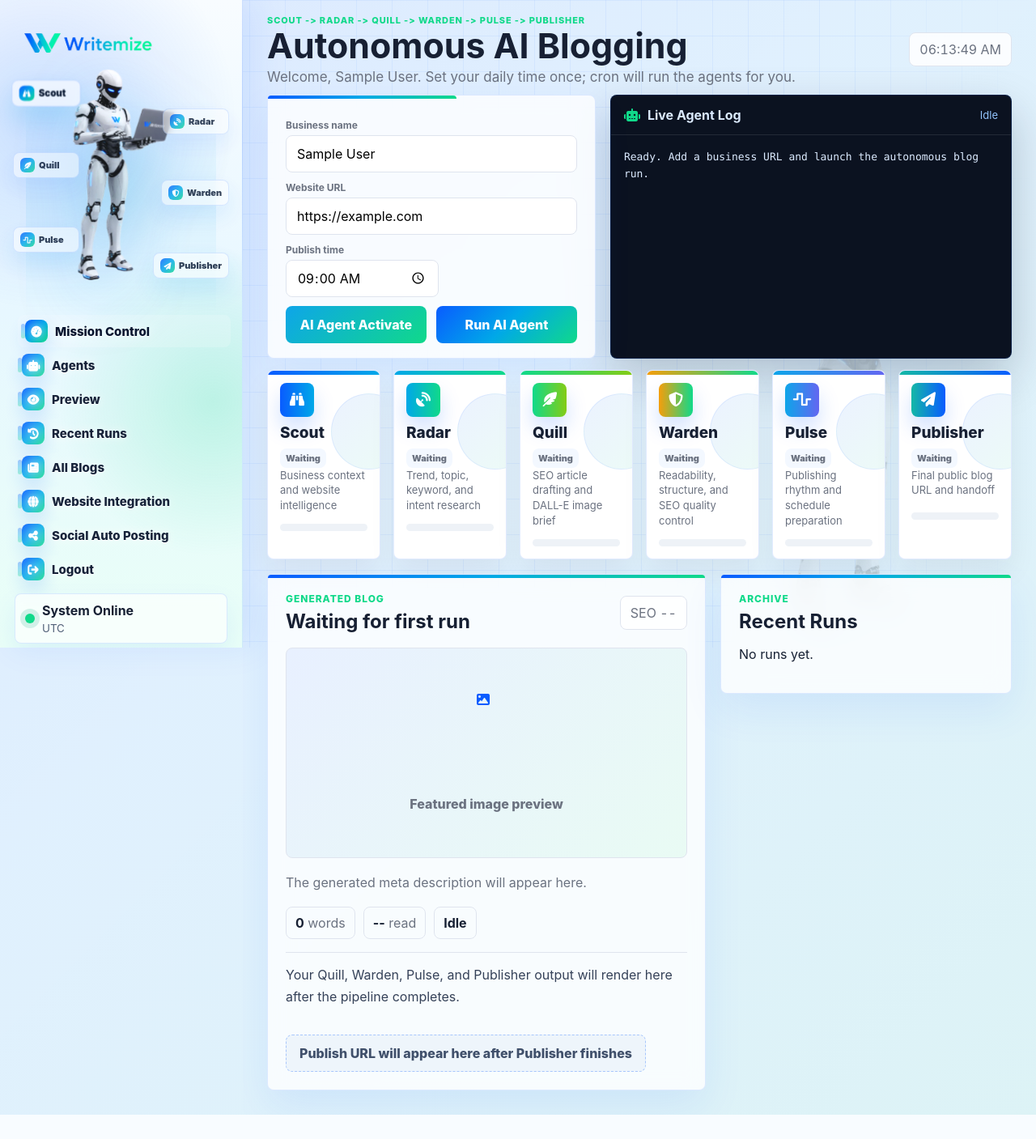
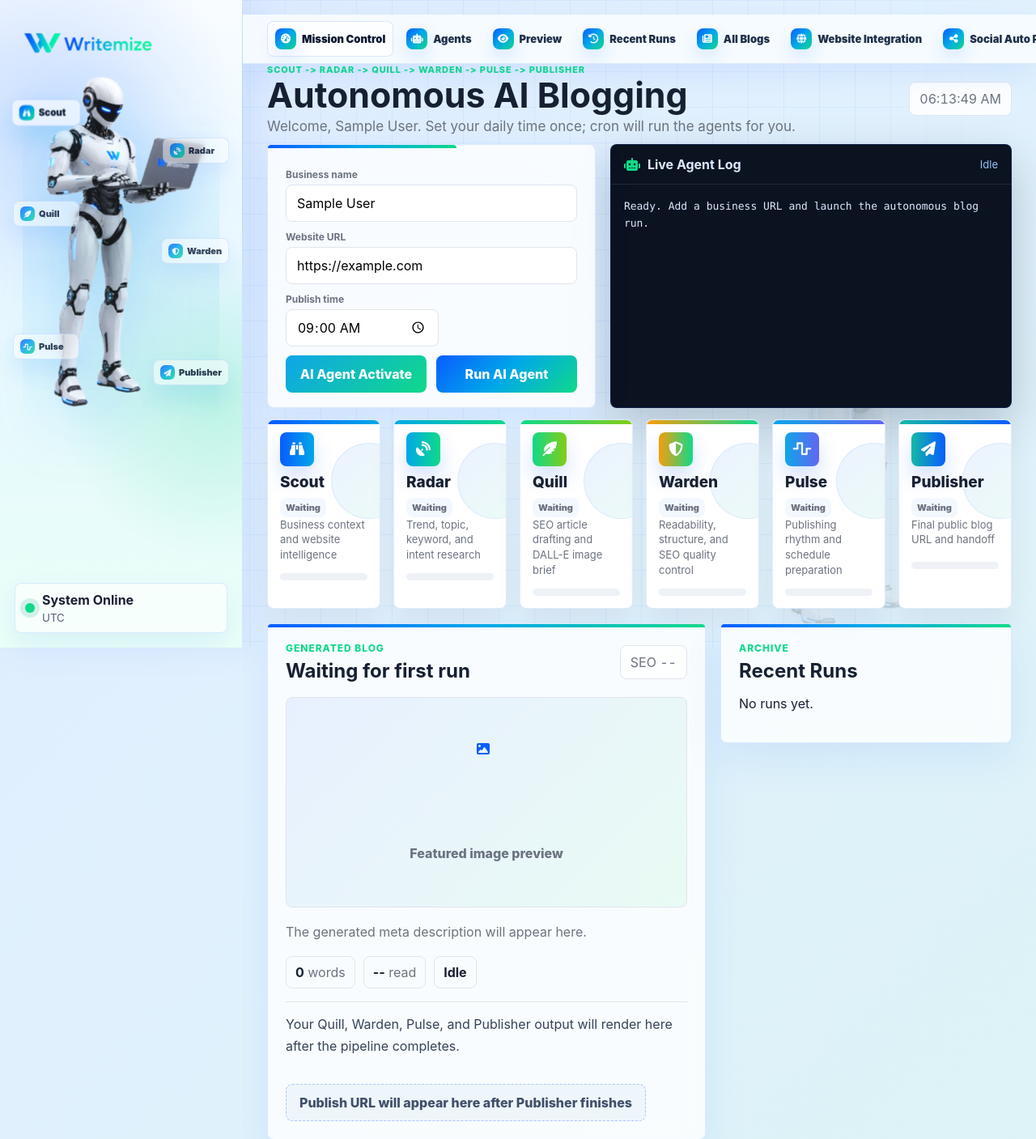
Before and after one commit to irrathodofficial/writemize, a PHP site: page /Writemize/dashboard/index.php in a window 1280 px wide. Shown: the top 1407 px of the page at 81% size. Before the commit the page ends 1377 px from the top, so only its background shows below. Run offline with PHP 8.4, Linux system fonts and the light colour scheme; the visitor is signed in with stand-in values (Sample User, id 1); data that the repository does not hold is empty.

Commit message:
feat: enhance agent logging and heartbeat functionality; improve dashboard navigation and update agent prompts for clarity

````diff
--- a/agents/OpenAiClient.php
+++ b/agents/OpenAiClient.php
@@ -43,11 +43,12 @@ final class OpenAiClient
                 ['role' => 'user', 'content' => $userPrompt],
             ],
             'temperature' => 0.65,
-            'response_format' => ['type' => 'json_object'],
         ];
 
         $response = $this->postJson('https://api.openai.com/v1/chat/completions', $payload, 120);
         $content = (string) ($response['choices'][0]['message']['content'] ?? '');
+        $content = trim($content);
+        $content = preg_replace('/^```(?:json)?\s*|\s*```$/i', '', $content) ?? $content;
         $decoded = json_decode($content, true);
 
         if (!is_array($decoded)) {
@@ -72,7 +73,6 @@ final class OpenAiClient
 
         if ($this->imageModel === 'dall-e-3') {
             $payload['quality'] = 'standard';
-            $payload['response_format'] = 'url';
         }
 
         $response = $this->postJson('https://api.openai.com/v1/images/generations', $payload, 120);
--- a/agents/QuillAgent.php
+++ b/agents/QuillAgent.php
@@ -29,8 +29,8 @@ final class QuillAgent
         ];
 
         $article = $this->client->json(
-            'You are Quill Agent, Writemize\'s expert blog writer. Return only JSON with title, meta_description, focus_keyword, image_prompt, html.',
-            'Business context: ' . json_encode($context) . "\nTopic: " . json_encode($topic) . "\nWrite a polished SEO blog post in semantic HTML. Also create a DALL-E image_prompt. No scripts, no markdown fences.",
+            'You are Quill Agent, Writemize\'s expert blog writer. Return valid JSON only with title, meta_description, focus_keyword, image_prompt, html. Do not include markdown fences, prose, or explanations.',
+            'Business context: ' . json_encode($context) . "\nTopic: " . json_encode($topic) . "\nWrite a polished, website-specific SEO blog post in semantic HTML. Use the business website context and do not write generic Writemize demo content. Also create a DALL-E image_prompt. No scripts, no markdown fences.",
             $fallback
         );
 
--- a/agents/RadarAgent.php
+++ b/agents/RadarAgent.php
@@ -26,7 +26,7 @@ final class RadarAgent
         ];
 
         return $this->client->json(
-            'You are Radar Agent, an SEO and trend research specialist. Return only JSON.',
+            'You are Radar Agent, an SEO and trend research specialist. Return valid JSON only. Do not include markdown fences, prose, or explanations.',
             'Using this business context, act like an SEO strategist and competitor analyst. Choose one viral, SEO-friendly blog topic for this business. Include keys: topic, focus_keyword, search_intent, angle, related_keywords, competitor_angles. Context: ' . json_encode($context),
             $fallback
         );
--- a/assets/css/app.css
+++ b/assets/css/app.css
@@ -68,11 +68,11 @@ input {
 .sidebar::before {
     content: "";
     position: absolute;
-    left: 30px;
-    right: 30px;
-    top: 88px;
+    left: 22px;
+    right: 22px;
+    top: 96px;
     bottom: auto;
-    height: 275px;
+    height: 430px;
     pointer-events: none;
     background: url("../images/agentstanding.png") center center / contain no-repeat;
     opacity: .9;
@@ -85,10 +85,10 @@ input {
 .sidebar::after {
     content: "";
     position: absolute;
-    left: 32px;
-    right: 32px;
-    top: 98px;
-    height: 260px;
+    left: 28px;
+    right: 28px;
+    top: 116px;
+    height: 380px;
     pointer-events: none;
     background:
         linear-gradient(180deg, transparent 0%, rgba(0, 168, 232, .22) 48%, transparent 100%),
@@ -162,10 +162,10 @@ input {
 
 .sidebar-workflow {
     position: absolute;
-    top: 96px;
+    top: 126px;
     left: 16px;
     right: 16px;
-    height: 258px;
+    height: 370px;
     pointer-events: none;
     z-index: 2;
 }
@@ -211,32 +211,32 @@ input {
 }
 
 .workflow-1 {
-    top: 6px;
+    top: 0;
     animation-delay: 0s;
 }
 
 .workflow-2 {
-    top: 38px;
+    top: 44px;
     animation-delay: .75s;
 }
 
 .workflow-3 {
-    top: 92px;
+    top: 122px;
     animation-delay: 1.5s;
 }
 
 .workflow-4 {
-    top: 126px;
+    top: 168px;
     animation-delay: 2.25s;
 }
 
 .workflow-5 {
-    top: 184px;
+    top: 286px;
     animation-delay: 3s;
 }
 
 .workflow-6 {
-    top: 216px;
+    top: 318px;
     animation-delay: 3.75s;
 }
 
@@ -313,6 +313,10 @@ input {
 }
 
 .system-card {
+    position: absolute;
+    left: 18px;
+    right: 18px;
+    bottom: 18px;
     display: flex;
     align-items: center;
     gap: 9px;
@@ -334,9 +338,61 @@ input {
 
 .main {
     min-width: 0;
-    padding: 30px;
+    padding: 18px 30px 30px;
     position: relative;
     overflow: hidden;
+}
+
+.dashboard-nav {
+    position: sticky;
+    top: 0;
+    z-index: 20;
+    display: flex;
+    align-items: center;
+    gap: 6px;
+    min-height: 54px;
+    margin: -18px -30px 18px;
+    padding: 8px 30px;
+    border-bottom: 1px solid rgba(9, 92, 255, .1);
+    background: rgba(248, 252, 255, .9);
+    backdrop-filter: blur(14px);
+    box-shadow: 0 14px 34px rgba(9, 92, 255, .07);
+    overflow-x: auto;
+}
+
+.dashboard-nav a {
+    display: inline-flex;
+    align-items: center;
+    gap: 7px;
+    flex: 0 0 auto;
+    padding: 8px 9px;
+    border: 1px solid transparent;
+    border-radius: 8px;
+    color: #20304c;
+    text-decoration: none;
+    font-size: 13px;
+    font-weight: 900;
+    white-space: nowrap;
+}
+
+.dashboard-nav a:hover,
+.dashboard-nav a.active {
+    border-color: rgba(9, 92, 255, .15);
+    background: rgba(255, 255, 255, .78);
+    color: #07152f;
+}
+
+.dashboard-nav i {
+    width: 26px;
+    height: 26px;
+    display: grid;
+    place-items: center;
+    flex: 0 0 auto;
+    border-radius: 8px;
+    color: white;
+    background: linear-gradient(135deg, var(--blue), var(--cyan), var(--green));
+    font-size: 12px;
+    box-shadow: 0 10px 22px rgba(9, 92, 255, .13);
 }
 
 .main::before {
@@ -356,6 +412,12 @@ input {
 .main > * {
     position: relative;
     z-index: 1;
+}
+
+.main > .dashboard-nav {
+    position: sticky;
+    top: 0;
+    z-index: 20;
 }
 
 .topbar,
@@ -1843,10 +1905,20 @@ button:disabled {
     .sidebar {
         position: relative;
         height: auto;
+        min-height: 620px;
     }
 
     .main {
         padding: 18px;
+    }
+
+    .dashboard-nav {
+        margin: -18px -18px 16px;
+        padding: 10px 18px;
+    }
+
+    .system-card {
+        bottom: 16px;
     }
 
     .topbar,
--- a/assets/js/app.js
+++ b/assets/js/app.js
@@ -4,6 +4,9 @@ const launchBtn = document.getElementById("launchBtn");
 const activateBtn = document.getElementById("activateBtn");
 const terminalBody = document.getElementById("terminalBody");
 const runState = document.getElementById("runState");
+let activeAgent = null;
+let heartbeatTimer = null;
+let heartbeatIndex = 0;
 const agentDetails = {
     scout: {
         icon: "fa-solid fa-binoculars",
@@ -69,6 +72,33 @@ function logLine(message) {
     p.textContent = `[${new Date().toLocaleTimeString()}] ${message}`;
     terminalBody.appendChild(p);
     terminalBody.scrollTop = terminalBody.scrollHeight;
+}
+
+function startHeartbeat() {
+    stopHeartbeat();
+    heartbeatTimer = setInterval(() => {
+        if (!activeAgent || runState.textContent !== "Running") return;
+
+        const messages = {
+            scout: ["Scout is reading the website content.", "Scout is extracting brand context and audience signals."],
+            radar: ["Radar is analyzing topic angles and search intent.", "Radar is matching keyword opportunities to the business."],
+            quill: ["Quill is drafting the website-specific article with OpenAI.", "Quill is preparing the featured image brief and article structure."],
+            warden: ["Warden is auditing readability, metadata, and SEO quality.", "Warden is calculating score, word count, and content readiness."],
+            pulse: ["Pulse is preparing schedule and daily publishing rhythm.", "Pulse is aligning the post with the saved publish time."],
+            publisher: ["Publisher is creating the final blog URL and handoff.", "Publisher is saving the article into the blog archive."]
+        };
+        const list = messages[activeAgent] || ["Writemize agents are still working."];
+        logLine(list[heartbeatIndex % list.length]);
+        heartbeatIndex += 1;
+    }, 14000);
+}
+
+function stopHeartbeat() {
+    if (heartbeatTimer) {
+        clearInterval(heartbeatTimer);
+        heartbeatTimer = null;
+    }
+    heartbeatIndex = 0;
 }
 
 function setAgent(agent, state, pct) {
@@ -157,6 +187,12 @@ function handleLiveEvent(event) {
 
     if (event.type === "agent" && event.agent) {
         setAgent(event.agent, event.state || "Running", Number(event.pct || 35));
+        if (event.state === "Running") {
+            activeAgent = event.agent;
+        }
+        if (event.state === "Done" || event.state === "Error") {
+            activeAgent = null;
+        }
     }
 }
 
@@ -259,6 +295,8 @@ form.addEventListener("submit", async (event) => {
     logLine("Launching Writemize pipeline.");
 
     setAgent("scout", "Running", 20);
+    activeAgent = "scout";
+    startHeartbeat();
 
     try {
         const response = await fetch("../api/run_pipeline_live.php", {
@@ -311,16 +349,20 @@ form.addEventListener("submit", async (event) => {
 
         renderArticle(data.article || {});
         scrollToBlogPreview();
-        runState.textContent = data.openai_configured ? "Complete" : "Complete (local fallback)";
+        runState.textContent = "Complete";
+        stopHeartbeat();
         logLine("Dashboard preview updated.");
         await loadRecentPosts();
     } catch (error) {
+        stopHeartbeat();
         if (!agents.some((agent) => document.getElementById(`state-${agent}`).textContent === "Error")) {
             setAgent("scout", "Error", 100);
         }
+        activeAgent = null;
         runState.textContent = "Error";
         logLine(error.message || "Pipeline failed.");
     } finally {
+        stopHeartbeat();
         launchBtn.disabled = false;
         activateBtn.disabled = false;
         launchBtn.textContent = "Run AI Agent";
--- a/dashboard/index.php
+++ b/dashboard/index.php
@@ -37,7 +37,17 @@ $publishTime = substr((string) ($business['publish_time'] ?? '09:00'), 0, 5);
                 <span class="workflow-node workflow-right workflow-6"><i class="fa-solid fa-paper-plane"></i>Publisher</span>
             </div>
 
-            <nav class="nav" aria-label="Dashboard">
+            <div class="system-card">
+                <span class="status-dot"></span>
+                <div>
+                    <strong>System Online</strong>
+                    <small><?= e($config['app']['timezone']) ?></small>
+                </div>
+            </div>
+        </aside>
+
+        <main class="main">
+            <nav class="dashboard-nav" aria-label="Dashboard">
                 <a href="#mission" class="active"><i class="fa-solid fa-gauge-high"></i>Mission Control</a>
                 <a href="#agents"><i class="fa-solid fa-robot"></i>Agents</a>
                 <a href="#preview"><i class="fa-solid fa-eye"></i>Preview</a>
@@ -48,16 +58,6 @@ $publishTime = substr((string) ($business['publish_time'] ?? '09:00'), 0, 5);
                 <a href="../logout.php"><i class="fa-solid fa-arrow-right-from-bracket"></i>Logout</a>
             </nav>
 
-            <div class="system-card">
-                <span class="status-dot"></span>
-                <div>
-                    <strong>System Online</strong>
-                    <small><?= e($config['app']['timezone']) ?></small>
-                </div>
-            </div>
-        </aside>
-
-        <main class="main">
             <header class="topbar">
                 <div>
                     <p class="eyebrow">Scout -> Radar -> Quill -> Warden -> Pulse -> Publisher</p>
--- a/register.php
+++ b/register.php
@@ -44,7 +44,7 @@ if ($_SERVER['REQUEST_METHOD'] === 'POST') {
         <h1>Create your Writemize account</h1>
         <?php if ($error !== ''): ?><p class="auth-error"><?= e($error) ?></p><?php endif; ?>
         <form method="post">
-            <label>Name<input name="name" type="text" required></label>
+            <label>Business Name<input name="name" type="text" required></label>
             <label>Email<input name="email" type="email" required></label>
             <label>Password<input name="password" type="password" minlength="8" required></label>
             <button type="submit">Create Account</button>
````
Also changed, not shown: agents/Pipeline.php (+43 -0 lines), assets/images/oldagentimage.png (deleted), assets/images/oldagentstanding.png (deleted), assets/images/oldlogo.png (deleted).
